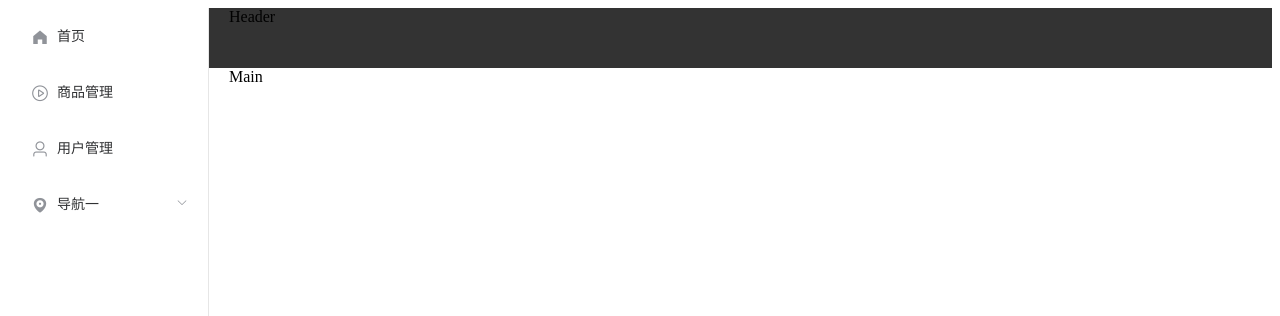
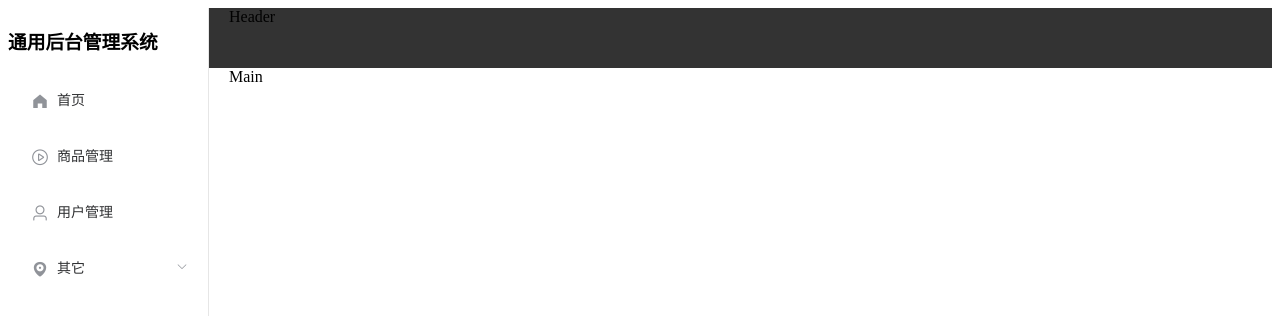
Before and after one commit to Jammillk/vue_manage, a Vue app: page / in a window 1280 px wide. Shown: the top 316 px of the page. Built offline with nearby package versions, Linux system fonts and the light colour scheme.

Commit message:
feat:完善左侧栏
依然是使用循环，感觉非常好用，太方便了。

```diff
--- a/src/components/CommonAside.vue
+++ b/src/components/CommonAside.vue
@@ -1,18 +1,18 @@
 <template>
   <el-menu default-active="1-4-1" class="el-menu-vertical-demo" @open="handleOpen" @close="handleClose"
            :collapse="isCollapse">
+    <h3>通用后台管理系统</h3>
     <el-menu-item v-for="item in noChildren" :index="item.path" :key="item.path">
       <i :class="'el-icon-'+item.icon"></i>
       <span slot="title">{{ item.label }}</span>
     </el-menu-item>
-    <el-submenu index="2">
+    <el-submenu v-for="item in hasChildren" :index="item.path" :key="item.path">
       <template slot="title">
-        <i class="el-icon-location"></i>
-        <span slot="title">导航一</span>
+        <i :class="'el-icon-'+item.icon"></i>
+        <span slot="title">{{ item.label }}</span>
       </template>
-      <el-menu-item-group>
-        <span slot="title">分组一</span>
-        <el-menu-item index="1-1">选项1</el-menu-item>
+      <el-menu-item-group v-for="(subItem, subIndex) in item.children" :key="subItem.path">
+        <el-menu-item :index="subIndex">{{ subItem.label }}</el-menu-item>
       </el-menu-item-group>
     </el-submenu>
   </el-menu>
```
